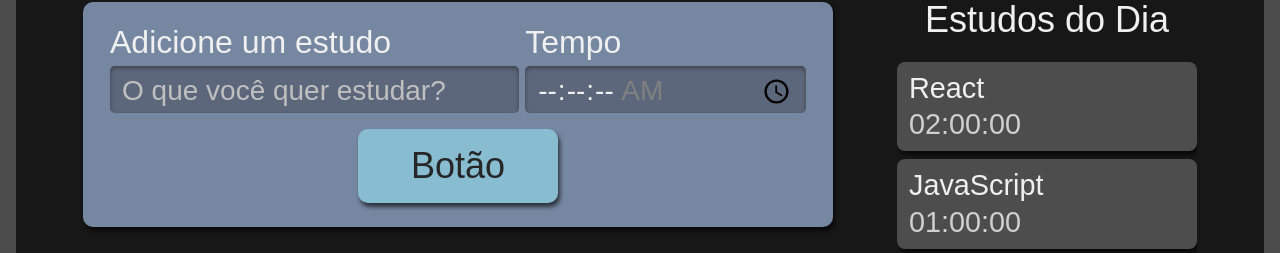
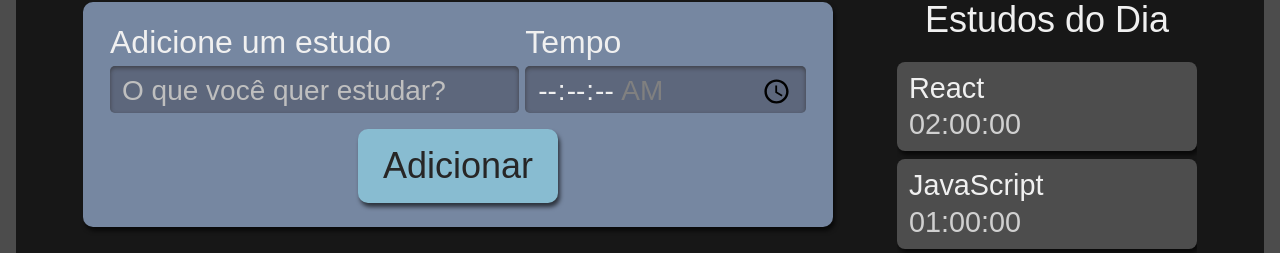
Before and after one commit to PeuStone/Alura-Studies, a React (Create React App) app: page / in a window 1280 px wide. Shown: the part 222-475 px from the top of the page. Built offline with nearby package versions, Linux system fonts and the light colour scheme.

Commit message:
Alterando dados do botão

```diff
--- a/src/componentes/Botao/index.tsx
+++ b/src/componentes/Botao/index.tsx
@@ -1,11 +1,11 @@
-import React from "react";
+import React, { ReactNode } from "react";
 import style from './Botao.module.scss';
 
-class Botao extends React.Component {
+class Botao extends React.Component<{children?:ReactNode}> {
     render() {
         return (
             <button className={style.botao}>
-                Botão
+                {this.props.children}
             </button>
         )
     }
--- a/src/componentes/Formulario/index.tsx
+++ b/src/componentes/Formulario/index.tsx
@@ -30,7 +30,10 @@
                         required
                     />
                 </div>
-                <Botao />
+                <Botao>
+                    Adicionar
+                </Botao>
+
             </form>
         )
     }
```
